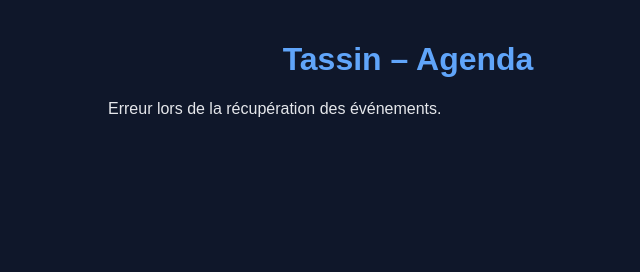
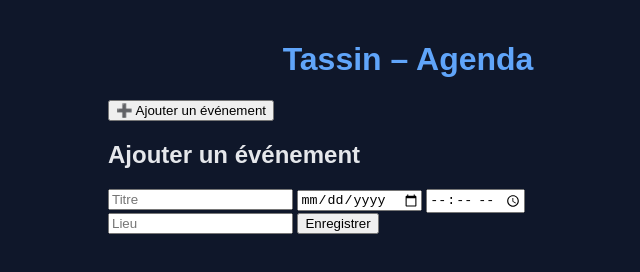
Before and after one commit to JonathanPothin/NSPT-AGENDA, a plain HTML site: page index.html in a window 1280 px wide. Shown: the whole page, without its empty margins (232-872 px from the left). Drawn offline with nearby package versions, Linux system fonts and the light colour scheme; no server answers.

Commit message:
Update index.html

```diff
--- a/index.html
+++ b/index.html
@@ -1,23 +1,38 @@
 <!DOCTYPE html>
 <html lang="fr">
 <head>
-  <meta charset="UTF-8">
+  <meta charset="UTF-8" />
+  <meta name="viewport" content="width=device-width, initial-scale=1" />
   <title>Tassin – Agenda</title>
-  <meta name="viewport" content="width=device-width, initial-scale=1">
 
   <link rel="stylesheet" href="style.css">
-
-  <!-- Supabase library -->
-  <script src="https://cdn.jsdelivr.net/npm/@supabase/supabase-js@2"></script>
 </head>
 <body>
-  <div class="container">
-    <h1>Tassin – Agenda</h1>
 
-    <div id="events"></div>
+<div class="container">
+  <h1>Tassin – Agenda</h1>
+
+  <!-- Liste -->
+  <div id="events-list"></div>
+
+  <!-- Détail -->
+  <div id="event-detail" class="hidden"></div>
+
+  <!-- Bouton Ajouter -->
+  <button id="btn-add-event">➕ Ajouter un événement</button>
+
+  <!-- Formulaire ajout événement -->
+  <div id="add-event-form" class="hidden">
+    <h2>Ajouter un événement</h2>
+    <input id="ev-title" placeholder="Titre" />
+    <input id="ev-date" type="date" />
+    <input id="ev-time" type="time" />
+    <input id="ev-location" placeholder="Lieu" />
+    <button id="save-event">Enregistrer</button>
   </div>
+</div>
 
-  <script src="supabase.js"></script>
-  <script src="app.js"></script>
+<script src="supabase.js"></script>
+<script src="app.js"></script>
 </body>
 </html>
```
